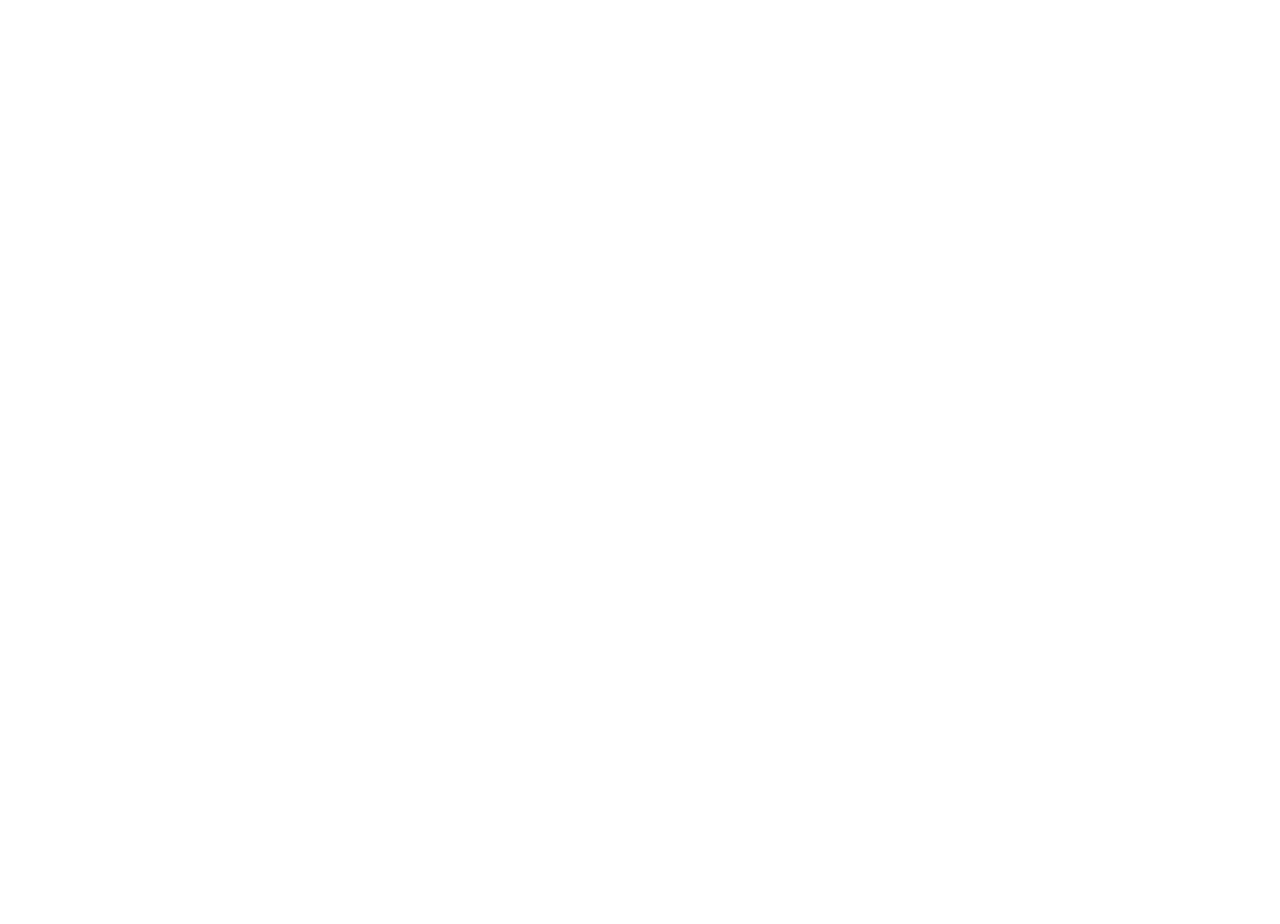
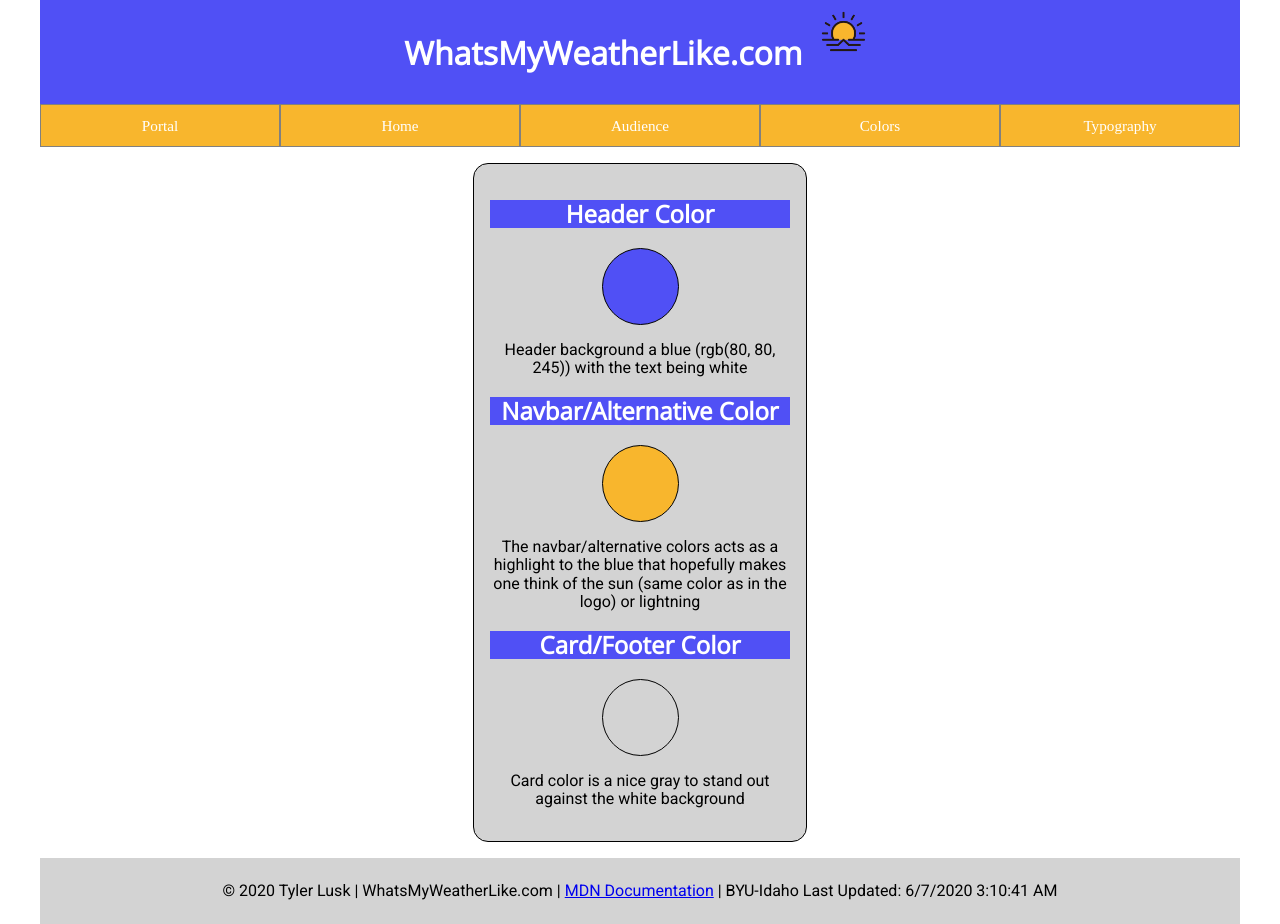
Before and after one commit to TeeLusk/TeeLusk.github.io, a website: page lesson3/colors.html in a window 1280 px wide. Before the commit the page ends 800 px from the top, so only its background shows below. Drawn offline with nearby package versions, Linux system fonts and the light colour scheme.

Commit message:
Lesson 3 done

```diff
--- a/lesson3/audience.html
+++ b/lesson3/audience.html
@@ -0,0 +1,82 @@
+<!DOCTYPE html>
+<html lang="en">
+
+<head>
+    <meta charset="UTF-8">
+    <meta name="viewport" content="width=device-width, initial-scale=1.0">
+
+    <link rel="stylesheet" href="./css/normalize.css">
+    <link rel="stylesheet" href="./css/styles.css">
+    <title>Audience</title>
+</head>
+
+<body>
+    <div id="content">
+        <!-- HEADER -->
+        <header>
+            <h1>WhatsMyWeatherLike.com
+                <img src="./img/icon.png" height="65px">
+            </h1>
+        </header>
+
+        <!-- NAV -->
+        <nav>
+            <ul>
+                <li><a href="../index.html">Portal</a></li>
+                <li><a href="./index.html">Home</a></li>
+                <li><a href="./audience.html">Audience</a></li>
+                <li><a href="./colors.html">Colors</a></li>
+                <li><a href="./typography.html">Typography</a></li>
+            </ul>
+        </nav>
+
+        <!-- MAIN -->
+        <main>
+            <section class="audience-card">
+                <h2>Target Audience</h2>
+                <span>Target audience for this will be the average user looking for a quick glimpse at any upcoming inclement weather. </span>
+                <br><br><br>
+
+                <h2>Personas</h2>
+                <h3>Sheldon Dinkleberg</h3>
+                <span>
+                    <img src="img/mr-dinkleberg.png" title="Sheldon Dinkleberg" alt="Sheldon Dinkleberg" height="250px">
+                Gary is a general contractor who needs to keep work going at all of his job sites.
+                    Because Gary is so busy managing projects, he doesn't have time to take a deep dive into the weather and needs information fast
+                </span>
+
+                <h3>Clarence Dinkleberg</h3>
+                <img src="img/mrs-dinkleberg.png" title="Clarence Dinkleberg" alt="Clarence Dinkleberg" height="250px">
+                <span>Clarence is an avid gardener who isn't able to build a greenhouse so she is very concerned about any upcoming weather that would
+                    possibly harm her dear plants.
+                </span>
+
+                <span></span>
+                <br><br><br>
+                <h2>Scenarios</h2>
+                <p>
+                    <ul>
+                        <li>Do I need to bring a coat/rainjacket?</li>
+                        <li>(Similar) What kind of clothes should I wear today?</li>
+                        <li>Will it rain/snow today?</li>
+                        <li>Do I need to cover my plants overnight?</li>
+                        <li>How long is the inclement weather supposed to last?</li>
+                    </ul>
+                </p>
+
+            </section>
+
+        </main>
+
+        <!-- FOOTER -->
+        <footer>
+            <p>&copy; <span id="year"></span> Tyler Lusk | WhatsMyWeatherLike.com | <a
+                    href="https://developer.mozilla.org/en-US/">MDN
+                    Documentation</a> | BYU-Idaho Last Updated: <span id="updatedOn"></span></p>
+
+        </footer>
+    </div>
+    <script src="./js/main.js"></script>
+</body>
+
+</html>
--- a/lesson3/colors.html
+++ b/lesson3/colors.html
@@ -0,0 +1,65 @@
+<!DOCTYPE html>
+<html lang="en">
+
+<head>
+    <meta charset="UTF-8">
+    <meta name="viewport" content="width=device-width, initial-scale=1.0">
+
+    <link rel="stylesheet" href="./css/normalize.css">
+    <link rel="stylesheet" href="./css/styles.css">
+    <title>Colors</title>
+</head>
+
+<body>
+    <div id="content">
+        <!-- HEADER -->
+        <header>
+            <h1>WhatsMyWeatherLike.com
+                <img src="./img/icon.png" height="65px">
+            </h1>
+        </header>
+
+        <!-- NAV -->
+        <nav>
+            <ul>
+                <li><a href="../index.html">Portal</a></li>
+                <li><a href="./index.html">Home</a></li>
+                <li><a href="./audience.html">Audience</a></li>
+                <li><a href="./colors.html">Colors</a></li>
+                <li><a href="./typography.html">Typography</a></li>
+            </ul>
+        </nav>
+
+        <!-- MAIN -->
+        <main>
+            <section class="colors-card">
+                <h2>Header Color</h2>
+                <span class="dot1"></span>
+                <p>Header background a blue (rgb(80, 80, 245)) with the text being white</p>
+
+                <h2>Navbar/Alternative Color</h2>
+                <span class="dot2"></span>
+                <p>The navbar/alternative colors acts as a highlight to the blue that hopefully makes one think
+                    of the sun (same color as in the logo) or lightning
+                </p>
+
+                <h2>Card/Footer Color</h2>
+                <span class="dot3"></span>
+                <p>Card color is a nice gray to stand out against the white background</p>
+
+            </section>
+
+        </main>
+
+        <!-- FOOTER -->
+        <footer>
+            <p>&copy; <span id="year"></span> Tyler Lusk | WhatsMyWeatherLike.com | <a
+                    href="https://developer.mozilla.org/en-US/">MDN
+                    Documentation</a> | BYU-Idaho Last Updated: <span id="updatedOn"></span></p>
+
+        </footer>
+    </div>
+    <script src="./js/main.js"></script>
+</body>
+
+</html>
--- a/lesson3/css/styles.css
+++ b/lesson3/css/styles.css
@@ -1,6 +1,6 @@
-* {
+/* * {
     border: 1px solid black;
-}
+} */
 
 
 @import url('https://fonts.googleapis.com/css2?family=Open+Sans&family=Roboto&display=swap');
@@ -14,19 +14,48 @@
 
 header  {
     background-color: rgb(80, 80, 245);
-    /* display: flex;
-    align-items: flex-start; */
     padding: 0;
     margin: 0;
+    vertical-align: middle;
+}
+
+header h1 {
+    margin-top: 0px;
+    margin-bottom: 0px;
 }
 
 header > img {
-    position: absolute;
-    right: 0;
-    top: 30px;
+    padding: 0;
+    vertical-align: middle;
 
 }
 
+nav ul {
+    padding:0px;
+    margin-top: 0px;
+}
+
+nav ul li {
+    list-style-type: none;
+    background-color: rgb(248, 182, 45);
+    border: solid gray 1px;
+
+}
+
+nav ul li a {
+    color: white;
+	display: block;
+	text-align: center;
+	padding: 0.75rem;
+	text-decoration: none;
+    font-size: 0.95rem;
+
+}
+
+nav ul li a:hover {
+	background-color: #bbb;
+	color: #36454f;
+}
 
 
 h1,
@@ -43,7 +72,11 @@ h6 {
 }
 
 h1 {
-    padding: 1em;
+    padding-bottom: 1em;
+}
+
+h3 {
+    background-color: rgb(248, 182, 45);
 }
 
 p, span {
@@ -54,9 +87,7 @@ p, span {
 
 img {
     border: 1px;
-    display: flex;
     margin: auto;
-    padding: 1em;
 
 }
 
@@ -74,21 +105,58 @@ section {
     border: 1px solid black;
     background-color: lightgray;
     margin: auto;
-    margin-top: 1em;
     padding: 1em;
+    max-width: 300px;
+    height: 200px;
 }
 
+.audience-card, .colors-card, .typography-card {
+    height: auto;
+}
 
+.dot1, .dot2, .dot3, .dot4 {
+    height: 75px;
+    width: 75px;
+    margin: 1em;
+    background-color: black;
+    border: 1px black solid;
+    border-radius: 50%;
+    display: block;
+    margin: auto;
+  }
 
+.dot1 {
+    background-color: rgb(80, 80, 245);
+}
+
+.dot2 {
+    background-color: rgb(248, 182, 45);
+}
+
+.dot3 {
+    background-color: rgb(211, 211, 211);
+}
+
+.dot4 {
+    background-color: rgb(80, 80, 245);
+}
 
 @media (min-width: 720px) {
+    .planning-main {
+        column-count: 2;
+        max-width: 750px;
+        margin: auto;
+    }
 
+    /*  */
+    nav ul {
+        display:flex;
+
+    }
+
+    nav ul li {
+        width: 20%;
+    }
 
 
 }
-
-@media (min-width: 1080px) {
-
-
-
-}
```
Also changed, not shown: lesson3/index.html (+12 -8 lines), lesson3/typography.html (+56 -0 lines), lesson3/img/mr-dinkleberg.png (added), lesson3/img/mrs-dinkleberg.png (added).
